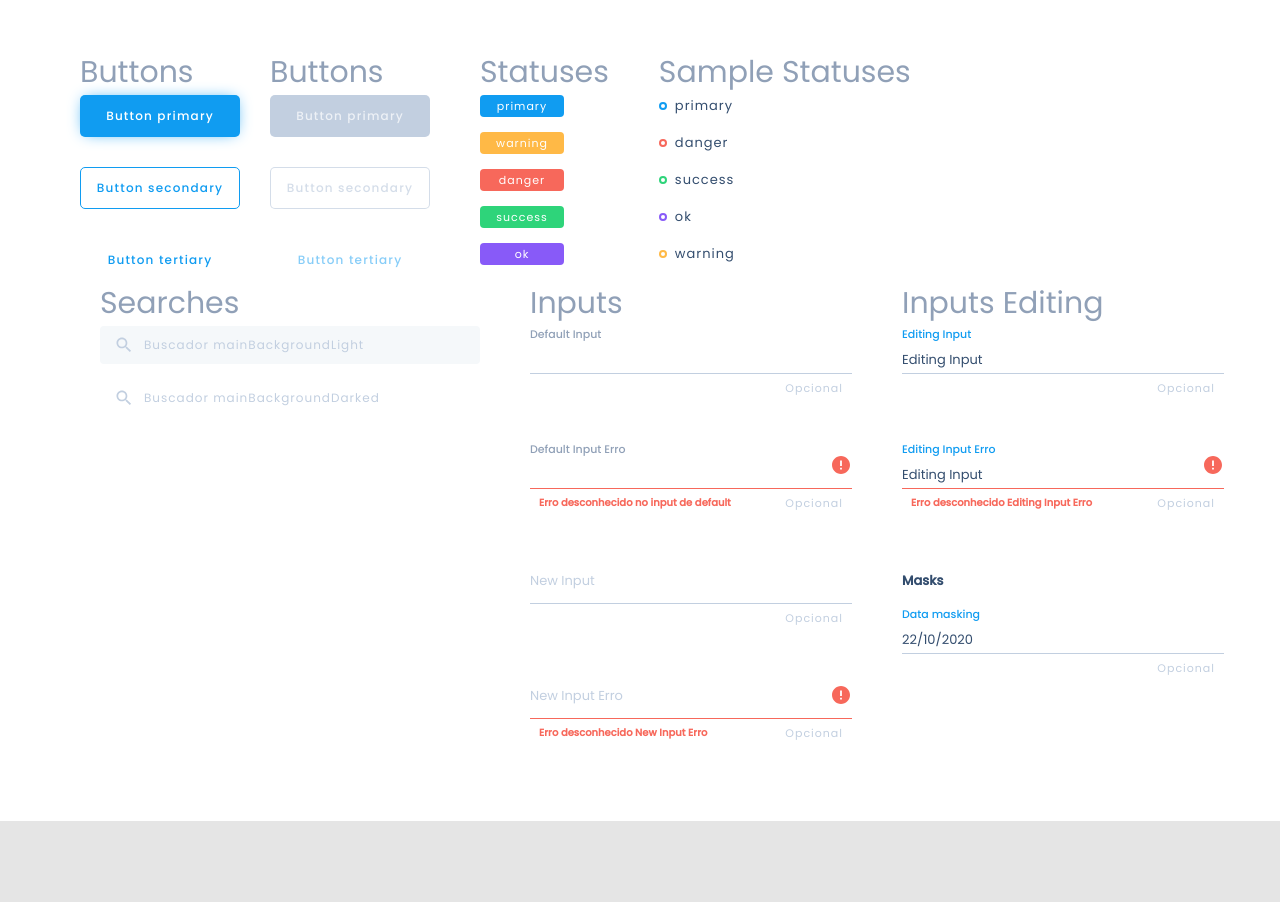
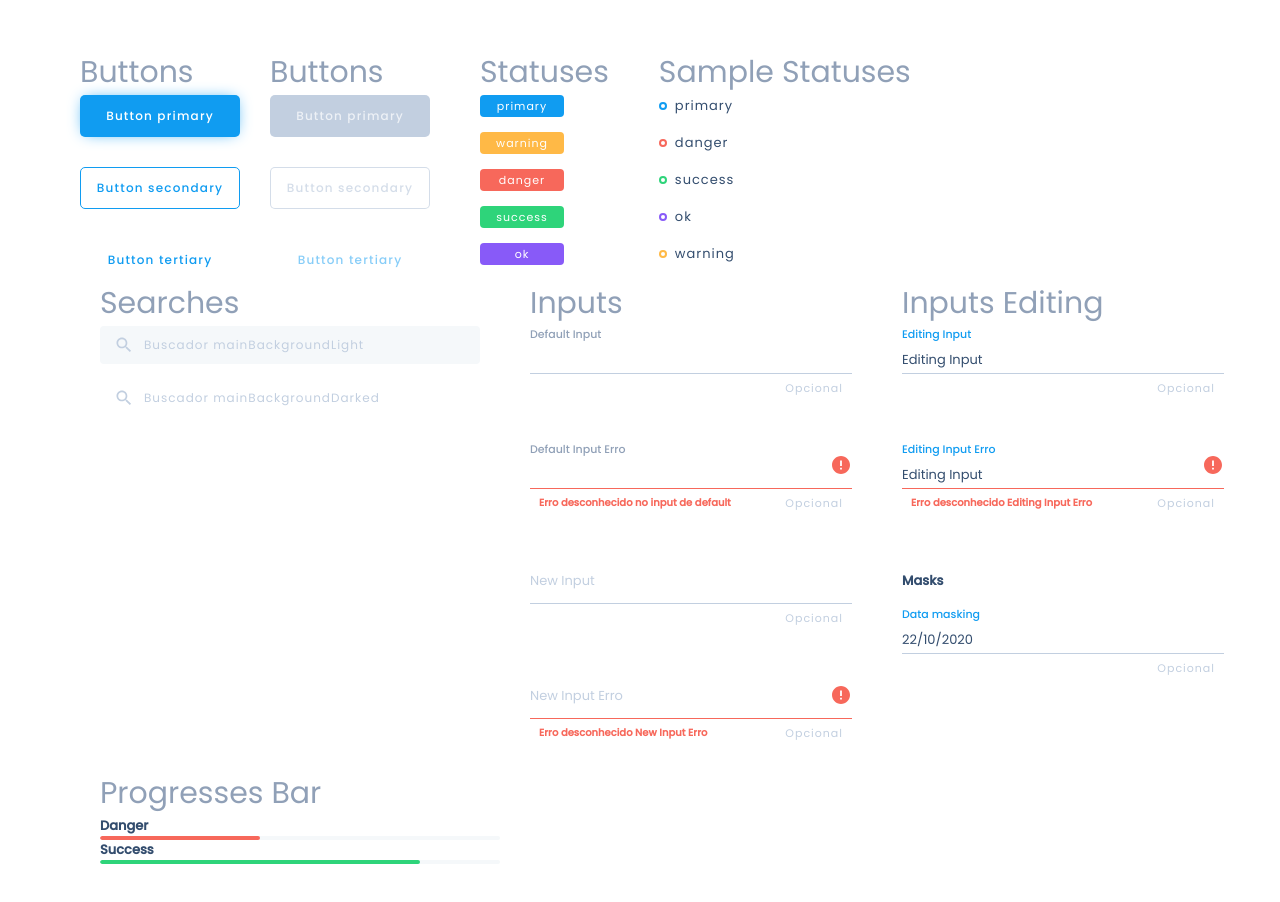
Before and after one commit to pavandasilva/adm_web, a React (Create React App) app: page / in a window 1280 px wide. Shown: the top 902 px of the page. Before the commit the page ends 821 px from the top, so only its background shows below. Built offline with nearby package versions, Linux system fonts and the light colour scheme.

Commit message:
feat: create progresses bar

```diff
--- /dev/null
+++ b/src/components/ProgressBar/index.tsx
@@ -0,0 +1,18 @@
+import React from 'react';
+
+import { Container, Bar } from './styles';
+
+export type ProgressBarColor = 'danger' | 'success'
+
+interface ProgressBarProps {
+  percent: number
+  color: ProgressBarColor
+}
+
+const ProgressBar = ({ percent, color }: ProgressBarProps) => (
+  <Container>
+    <Bar percent={percent} color={color} />
+  </Container>
+);
+
+export default ProgressBar;
--- /dev/null
+++ b/src/components/ProgressBar/styles.ts
@@ -0,0 +1,23 @@
+import styled from 'styled-components';
+import { ProgressBarColor } from '.';
+
+interface ProgressBarStyles {
+  percent: number
+  color: ProgressBarColor
+}
+
+export const Container = styled.div`
+  height: 4px;
+  width: 100%;
+  border-radius: 3px;
+  background-color: ${(props) => props.theme.colors.mainBackgroundLight};
+  overflow: hidden;
+`;
+
+export const Bar = styled.div<ProgressBarStyles>`
+  border-radius: 4px;
+  height: 100%;
+  padding: 1px;
+  background-color:  ${(props) => props.theme.colors[props.color]};;
+  width: ${(props) => `${props.percent}%`};
+`;
--- a/src/pages/Components/index.tsx
+++ b/src/pages/Components/index.tsx
@@ -3,10 +3,11 @@ import Button from '../../components/Button';
 import Status from '../../components/Status';
 import SampleStatus from '../../components/SampleStatus';
 import {
-  Container, Buttons, Statuses, SampleStatused,
+  Container, Buttons, Statuses, SampleStatused, ProgressesBar,
 } from './styles';
 import Search from '../../components/Search';
 import Input from '../../components/Input';
+import ProgressBar from '../../components/ProgressBar';
 
 const Components = () => (
   <Container>
@@ -82,6 +83,16 @@ const Components = () => (
         <Input mode="showing" /> */}
       </SampleStatused>
     </section>
+
+    <section>
+      <ProgressesBar>
+        <h2>Progresses Bar</h2>
+        <h3>Danger</h3>
+        <ProgressBar percent={40} color="danger" />
+        <h3>Success</h3>
+        <ProgressBar percent={80} color="success" />
+      </ProgressesBar>
+    </section>
   </Container>
 );
 
--- a/src/pages/Components/styles.ts
+++ b/src/pages/Components/styles.ts
@@ -50,3 +50,10 @@ export const SampleStatused = styled.div`
     margin-bottom: 15px;
   }
 `;
+
+export const ProgressesBar = styled.div`
+  width: 400px;
+  display: flex;
+  flex-direction: column;
+
+`;
```
